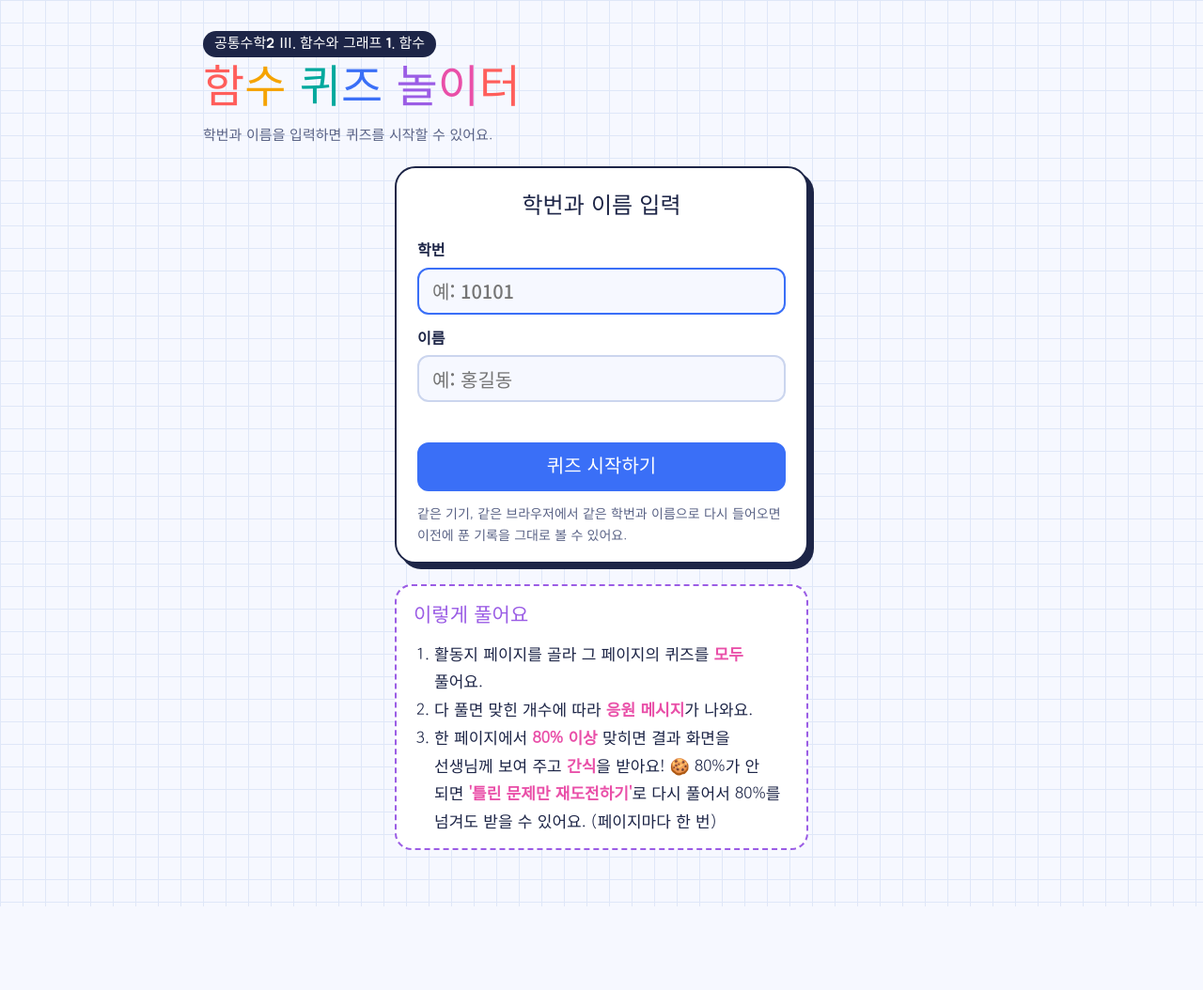
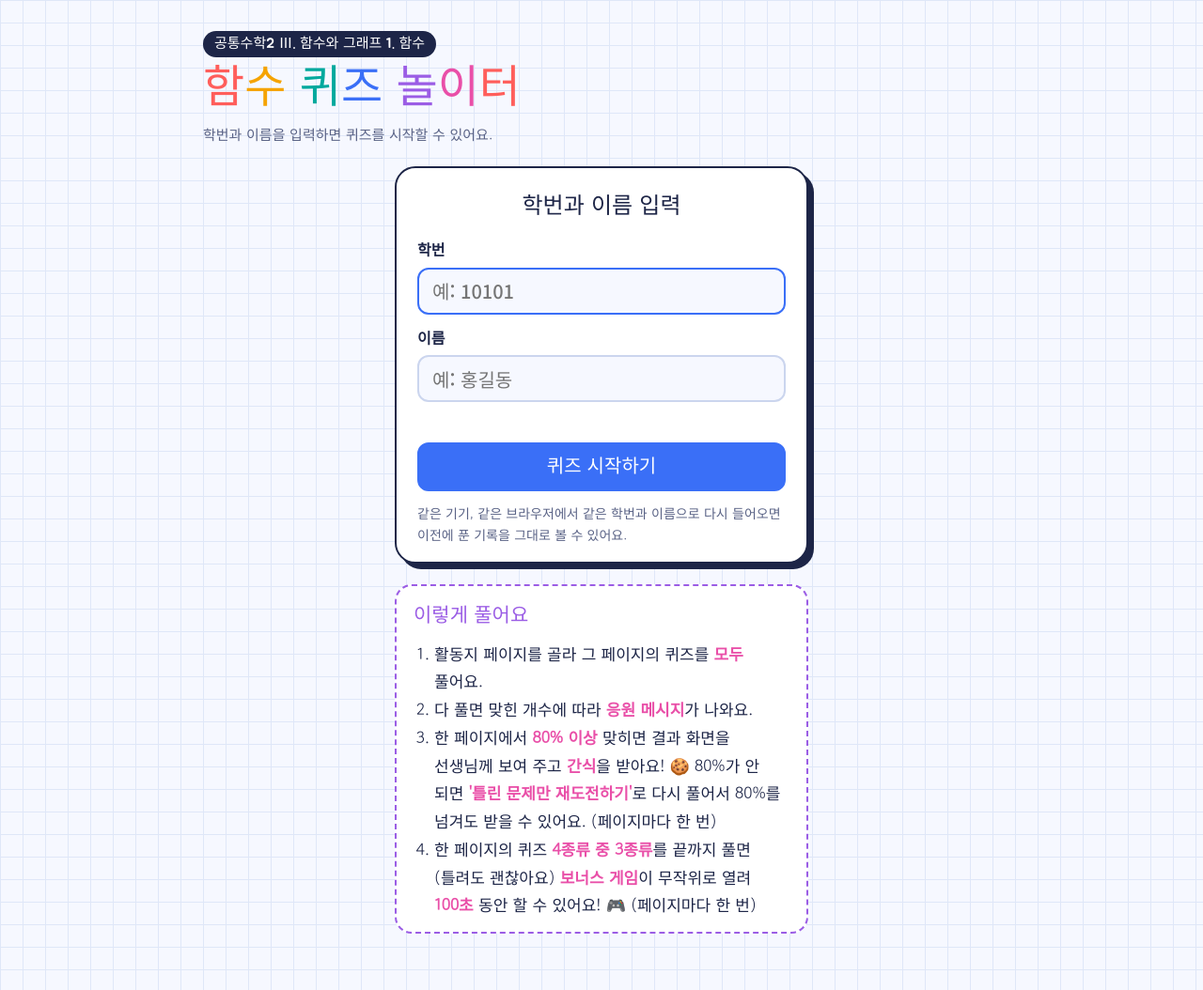
Before and after one commit to 417hwak-yim/function-quiz, a plain HTML site: page index.html in a window 1280 px wide. Shown: the whole page at 94% size. Before the commit the page ends 965 px from the top, so only its background shows below. Drawn offline with Linux system fonts and the light colour scheme; a web font is replaced by a local one.

Commit message:
Add files via upload

```diff
--- a/index.html
+++ b/index.html
@@ -380,6 +380,7 @@ button:active:not(:disabled),a.btn:active,.pcard:active{transform:translate(1px,
 <li>활동지 페이지를 골라 그 페이지의 퀴즈를 <b>모두</b> 풀어요.</li>
 <li>다 풀면 맞힌 개수에 따라 <b>응원 메시지</b>가 나와요.</li>
 <li>한 페이지에서 <b>80% 이상</b> 맞히면 결과 화면을 선생님께 보여 주고 <b>간식</b>을 받아요! 🍪 80%가 안 되면 <b>'틀린 문제만 재도전하기'</b>로 다시 풀어서 80%를 넘겨도 받을 수 있어요. (페이지마다 한 번)</li>
+<li>한 페이지의 퀴즈 <b>4종류 중 3종류</b>를 끝까지 풀면(틀려도 괜찮아요) <b>보너스 게임</b>이 무작위로 열려 <b>100초</b> 동안 할 수 있어요! 🎮 (페이지마다 한 번)</li>
 </ol></div>
   </div>
   <div id="home" hidden>
@@ -392,6 +393,7 @@ button:active:not(:disabled),a.btn:active,.pcard:active{transform:translate(1px,
 <li>활동지 페이지를 골라 그 페이지의 퀴즈를 <b>모두</b> 풀어요.</li>
 <li>다 풀면 맞힌 개수에 따라 <b>응원 메시지</b>가 나와요.</li>
 <li>한 페이지에서 <b>80% 이상</b> 맞히면 결과 화면을 선생님께 보여 주고 <b>간식</b>을 받아요! 🍪 80%가 안 되면 <b>'틀린 문제만 재도전하기'</b>로 다시 풀어서 80%를 넘겨도 받을 수 있어요. (페이지마다 한 번)</li>
+<li>한 페이지의 퀴즈 <b>4종류 중 3종류</b>를 끝까지 풀면(틀려도 괜찮아요) <b>보너스 게임</b>이 무작위로 열려 <b>100초</b> 동안 할 수 있어요! 🎮 (페이지마다 한 번)</li>
 </ol></div>
     <div class="grid" id="grid"></div>
     <p class="help" id="saveHelp">푼 기록은 학번과 이름별로 이 기기에 저장돼요. 다른 기기에서는 이어지지 않아요.</p>
```
